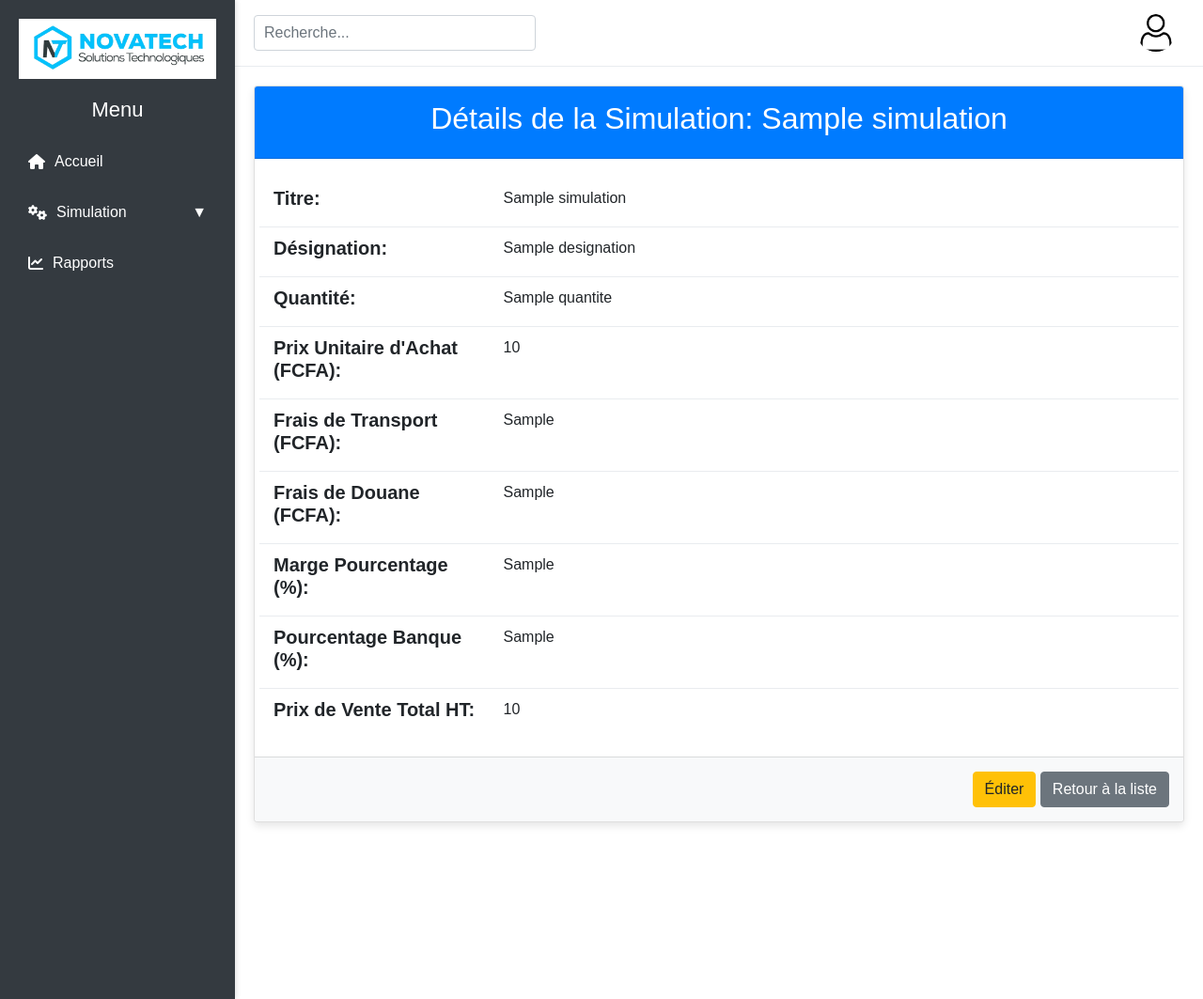
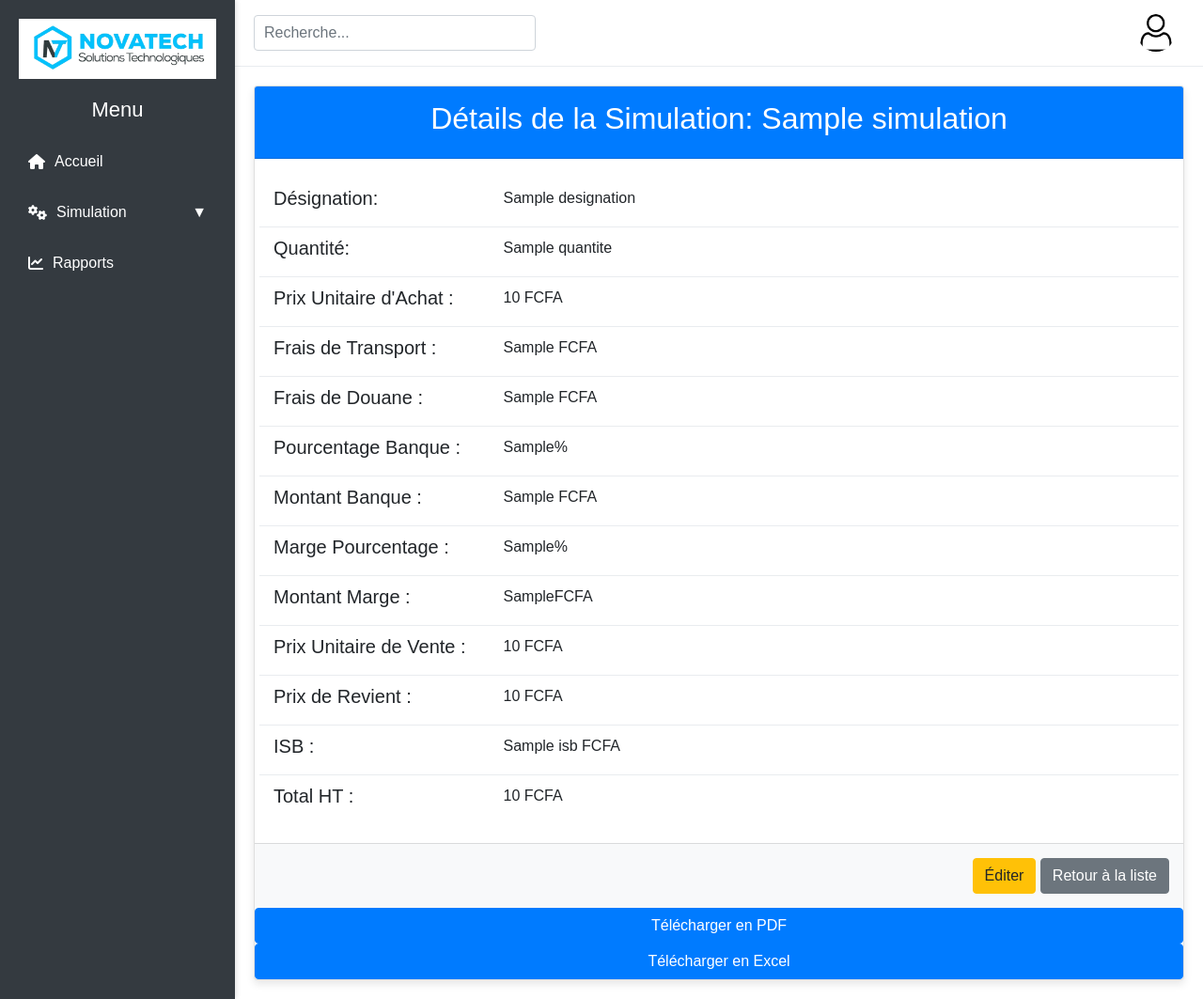
Before and after one commit to imane9258/Projet-simulation, a Django app: template templates/detail_simulation.html in a window 1280 px wide. Shown: the whole page at 94% size. Run offline with Django 3.2, Linux system fonts and the light colour scheme; the template is opened without the code that fills it: most values are stand-ins (such as "Sample title", 1, 10 or a date in 2020); some libraries are stand-ins or nearby versions.

Commit message:
mis a jour

```diff
--- a/static/css/styledetails.css
+++ b/static/css/styledetails.css
@@ -38,3 +38,23 @@
 p {
     margin: 0;
 }
+
+/* Styling for download buttons */
+.btn-download {
+    display: inline-block;
+    margin-right: 10px;
+    padding: 8px 16px;
+    font-size: 18px;
+    text-align: center;
+    text-decoration: none;
+    background-color: #ffffff;
+    color: #000000;
+    border: #4CAF50;
+    border-radius: 4px;
+    cursor: pointer;
+}
+
+/* Styling for icons within buttons */
+.btn-download i {
+    margin-right: 5px; /* Adjust margin as needed */
+}
--- a/templates/detail_simulation.html
+++ b/templates/detail_simulation.html
@@ -14,17 +14,10 @@
             <h2>Détails de la Simulation: {{ simulation.titre }}</h2>
         </div>
         <div class="card-body">
+
             <div class="row detail-item">
                 <div class="col-md-3">
-                    <h5><strong>Titre:</strong></h5>
-                </div>
-                <div class="col-md-9">
-                    <p>{{ simulation.titre }}</p>
-                </div>
-            </div>
-            <div class="row detail-item">
-                <div class="col-md-3">
-                    <h5><strong>Désignation:</strong></h5>
+                    <h5>Désignation:</h5>
                 </div>
                 <div class="col-md-9">
                     <p>{{ simulation.designation }}</p>
@@ -32,7 +25,7 @@
             </div>
             <div class="row detail-item">
                 <div class="col-md-3">
-                    <h5><strong>Quantité:</strong></h5>
+                    <h5>Quantité:</h5>
                 </div>
                 <div class="col-md-9">
                     <p>{{ simulation.quantite }}</p>
@@ -40,50 +33,92 @@
             </div>
             <div class="row detail-item">
                 <div class="col-md-3">
-                    <h5><strong>Prix Unitaire d'Achat (FCFA):</strong></h5>
+                    <h5>Prix Unitaire d'Achat :</h5>
                 </div>
                 <div class="col-md-9">
-                    <p>{{ simulation.prix }}</p>
+                    <p>{{ simulation.prix }} FCFA</p>
                 </div>
             </div>
             <div class="row detail-item">
                 <div class="col-md-3">
-                    <h5><strong>Frais de Transport (FCFA):</strong></h5>
+                    <h5>Frais de Transport :</h5>
                 </div>
                 <div class="col-md-9">
-                    <p>{{ simulation.montant_transit }}</p>
+                    <p>{{ simulation.montant_transit }} FCFA</p>
                 </div>
             </div>
             <div class="row detail-item">
                 <div class="col-md-3">
-                    <h5><strong>Frais de Douane (FCFA):</strong></h5>
+                    <h5>Frais de Douane :</h5>
                 </div>
                 <div class="col-md-9">
-                    <p>{{ simulation.montant_douane }}</p>
+                    <p>{{ simulation.montant_douane }} FCFA</p>
+                </div>
+            </div>
+
+            <div class="row detail-item">
+                <div class="col-md-3">
+                    <h5>Pourcentage Banque :</h5>
+                </div>
+                <div class="col-md-9">
+                    <p>{{ simulation.pourcentage_banque }}%</p>
+                </div>
+            </div>
+
+            <div class="row detail-item">
+                <div class="col-md-3">
+                    <h5>Montant Banque :</h5>
+                </div>
+                <div class="col-md-9">
+                    <p>{{ simulation.pourcentage_banque_montant }} FCFA</p>
                 </div>
             </div>
             <div class="row detail-item">
                 <div class="col-md-3">
-                    <h5><strong>Marge Pourcentage (%):</strong></h5>
+                    <h5>Marge Pourcentage :</h5>
                 </div>
                 <div class="col-md-9">
-                    <p>{{ simulation.marge_pourcentage }}</p>
+                    <p>{{ simulation.marge_pourcentage }}%</p>
                 </div>
             </div>
             <div class="row detail-item">
                 <div class="col-md-3">
-                    <h5><strong>Pourcentage Banque (%):</strong></h5>
+                    <h5>Montant Marge :</h5>
                 </div>
                 <div class="col-md-9">
-                    <p>{{ simulation.pourcentage_banque }}</p>
+                    <p>{{ simulation.marge_montant }}FCFA</p>
                 </div>
             </div>
             <div class="row detail-item">
                 <div class="col-md-3">
-                    <h5><strong>Prix de Vente Total HT:</strong></h5>
+                    <h5>Prix Unitaire de Vente :</h5>
                 </div>
                 <div class="col-md-9">
-                    <p>{{ simulation.prix_vente_total_ht }}</p>
+                    <p>{{ simulation.prix_vente_total_ht }} FCFA</p>
+                </div>
+            </div>
+            <div class="row detail-item">
+                <div class="col-md-3">
+                    <h5>Prix de Revient :</h5>
+                </div>
+                <div class="col-md-9">
+                    <p>{{ simulation.prix_vente_total_ht_sans_isb }} FCFA</p>
+                </div>
+            </div>
+            <div class="row detail-item">
+                <div class="col-md-3">
+                    <h5>ISB :</h5>
+                </div>
+                <div class="col-md-9">
+                    <p>{{ simulation.isb }} FCFA</p>
+                </div>
+            </div>
+            <div class="row detail-item">
+                <div class="col-md-3">
+                    <h5>Total HT  :</h5>
+                </div>
+                <div class="col-md-9">
+                    <p>{{ simulation.prix_vente_total_ht_avec_isb }} FCFA</p>
                 </div>
             </div>
         </div>
@@ -91,6 +126,9 @@
             <a href="{% url 'edit_simulation' simulation.id_simulation %}" class="btn btn-warning">Éditer</a>
             <a href="{% url 'liste_simulations' %}" class="btn btn-secondary">Retour à la liste</a>
         </div>
+        <a href="{% url 'download_pdf' simulation.id_simulation %}" class="btn btn-primary">Télécharger en PDF</a>
+        <a href="{% url 'download_excel' simulation.id_simulation %}" class="btn btn-primary">Télécharger en Excel</a>
+
     </div>
 
 {% endblock %}
```
Also changed, not shown: appsimulation/views.py (+17 -17 lines), templates/resultat_simulation.html (+19 -19 lines).
